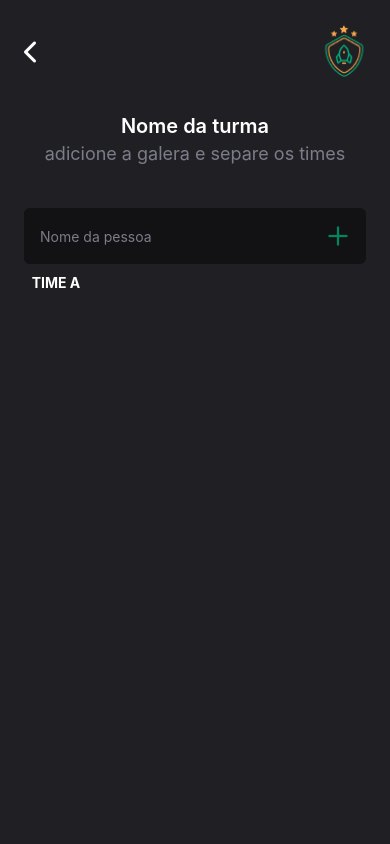
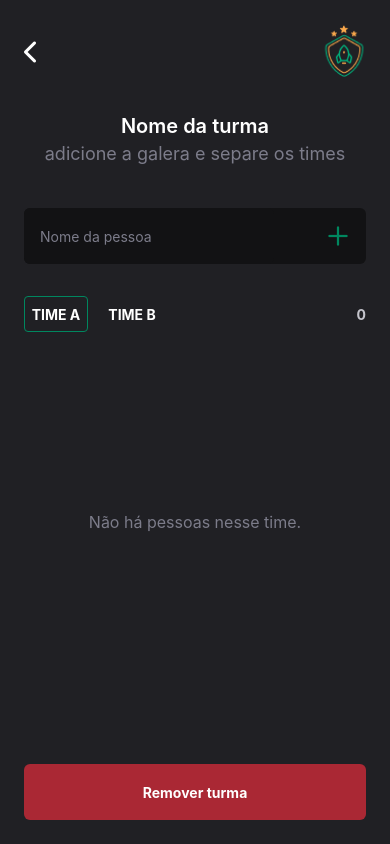
Before and after one commit to pedrokarnoski/ignite-teams, a React Native app: screen / in a window 390 px wide. Built offline with nearby package versions, Linux system fonts and the light colour scheme.

Commit message:
feat: List players

```diff
--- /dev/null
+++ b/src/components/PlayerCard.tsx
@@ -0,0 +1,27 @@
+import { View, Text } from "react-native";
+
+import { FontAwesome6 } from "@expo/vector-icons";
+
+import { colors } from "@/styles/colors";
+import { ButtonIcon } from "./ButtonIcon";
+
+type PlayerCardProps = {
+  name: string;
+  onRemove: () => void;
+};
+
+export function PlayerCard({ name, onRemove }: PlayerCardProps) {
+  return (
+    <View className="w-full h-14 bg-gray-500 flex-row items-center mb-4 rounded">
+      <FontAwesome6
+        name="person"
+        size={24}
+        color={colors.gray[200]}
+        className="mx-4"
+      />
+      <Text className="flex-1 text-gray-200 font-medium">{name}</Text>
+
+      <ButtonIcon icon="xmark" type="SECONDARY" onPress={onRemove} />
+    </View>
+  );
+}
--- a/src/screens/Players.tsx
+++ b/src/screens/Players.tsx
@@ -1,12 +1,19 @@
-import { View } from "react-native";
+import { View, FlatList, Text } from "react-native";
 
 import { Header } from "@/components/Header";
 import { Highlight } from "@/components/Highlight";
 import { ButtonIcon } from "@/components/ButtonIcon";
 import { Input } from "@/components/Input";
 import { Filter } from "@/components/Filter";
+import { useState } from "react";
+import { PlayerCard } from "@/components/PlayerCard";
+import { ListEmpty } from "@/components/ListEmpty";
+import { Button } from "@/components/Button";
 
 export function Players() {
+  const [teamSelected, setTeamSelected] = useState("Time A");
+  const [players, setPlayers] = useState([]);
+
   return (
     <View className="flex-1 bg-gray-600 p-6">
       <Header showBackButton />
@@ -23,7 +30,41 @@ export function Players() {
         </View>
       </View>
 
-      <Filter title="Time A" />
+      <View className="w-full flex-row items-center my-8 mb-3">
+        <FlatList
+          data={["Time A", "Time B"]}
+          keyExtractor={(item) => item}
+          renderItem={({ item }) => (
+            <Filter
+              title={item}
+              isActive={item === teamSelected}
+              onPress={() => setTeamSelected(item)}
+            />
+          )}
+          horizontal
+        />
+        <Text className="text-gray-200 font-bold">{players.length}</Text>
+      </View>
+
+      <FlatList
+        data={players}
+        keyExtractor={(item) => item}
+        renderItem={({ item }) => (
+          <PlayerCard name={item} onRemove={() => {}} />
+        )}
+        ListEmptyComponent={() => (
+          <ListEmpty message="Não há pessoas nesse time." />
+        )}
+        showsVerticalScrollIndicator={false}
+        contentContainerStyle={[
+          {
+            paddingBottom: 64,
+          },
+          players.length === 0 && { flex: 1 },
+        ]}
+      />
+
+      <Button title="Remover turma" type="SECONDARY" />
     </View>
   );
 }
```
